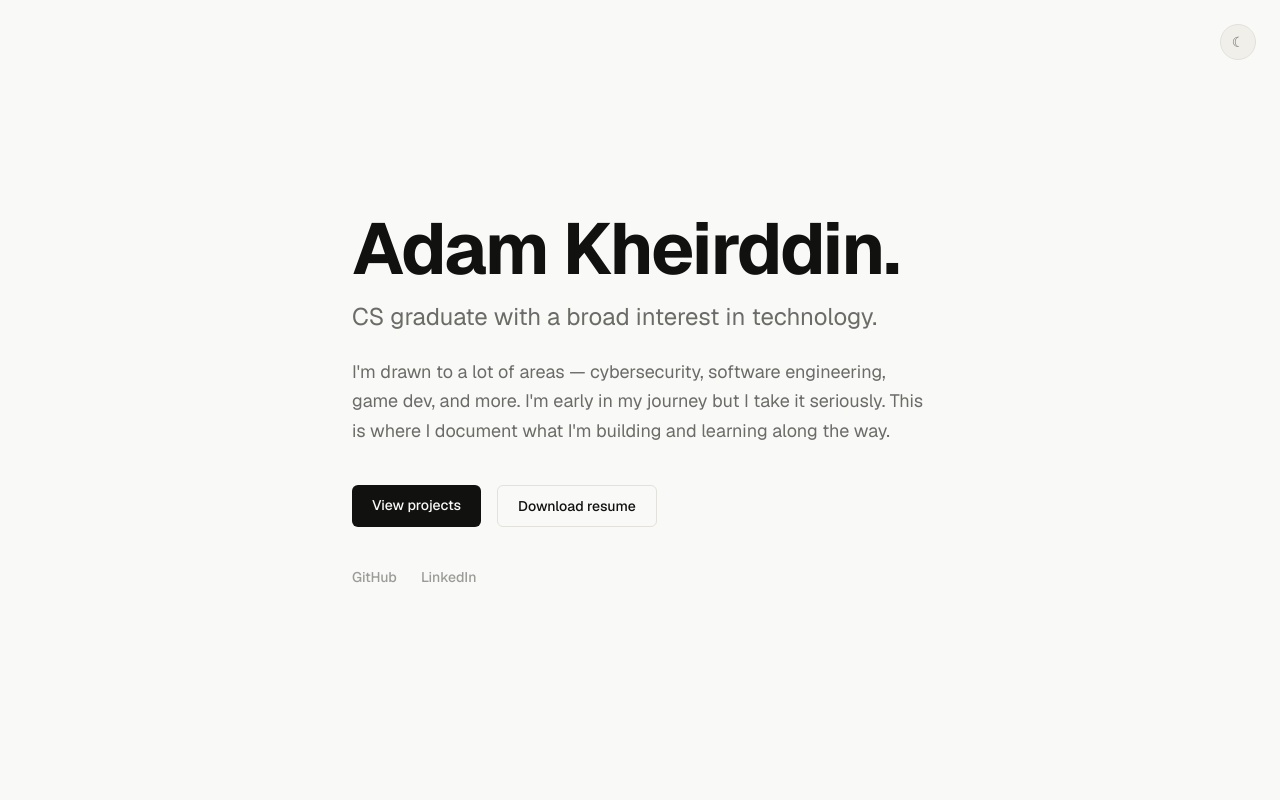
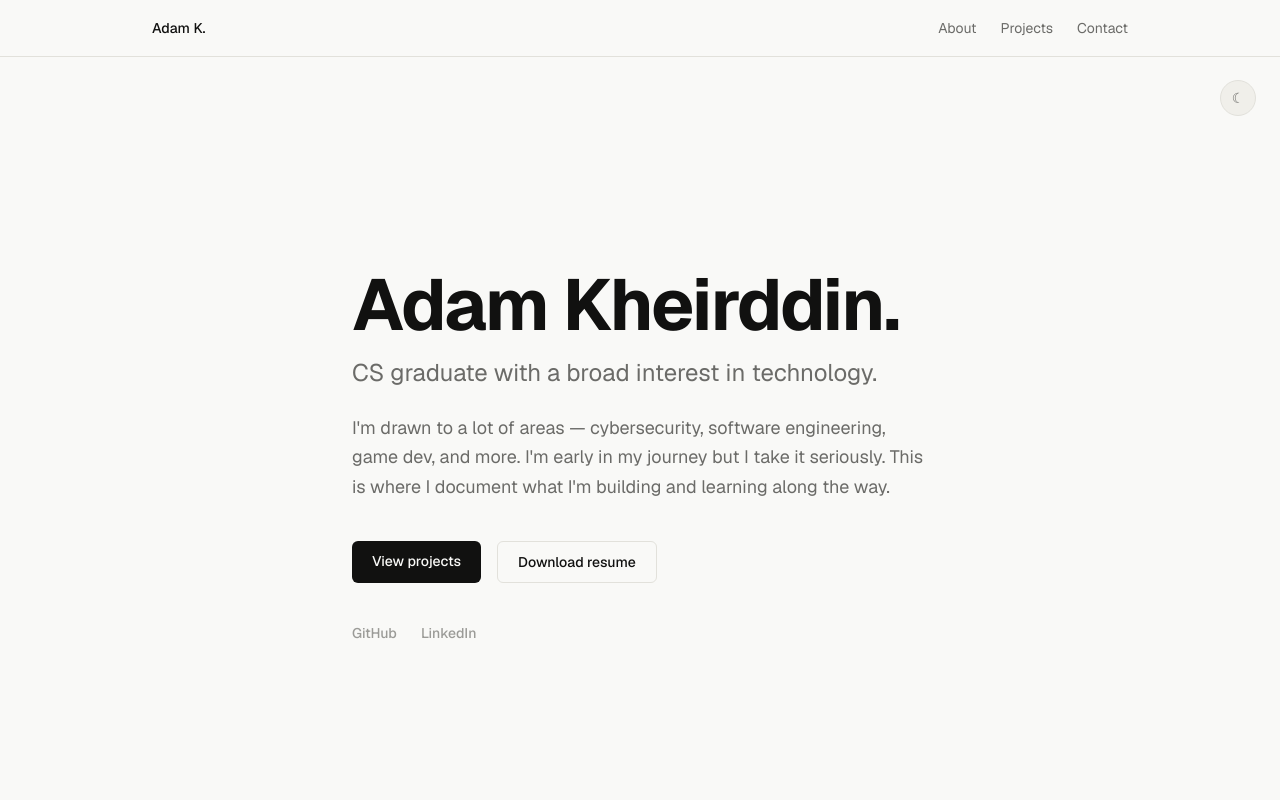
Before and after one commit to A12-arch/portfolio-web, a Next.js app: page / in a window 1280 px wide. Shown: the top 800 px of the page. Built offline with nearby package versions, Linux system fonts and the light colour scheme.

Commit message:
added Navbar.tsx, also upadated layout.tsx and page.tsx to accomidate for Navbar

```diff
--- a/src/app/layout.tsx
+++ b/src/app/layout.tsx
@@ -1,6 +1,8 @@
 import type { Metadata } from "next";
 import { Geist, Geist_Mono } from "next/font/google";
 import "./globals.css";
+import Navbar from "@/components/Navbar";
+
 
 const geistSans = Geist({
   variable: "--font-geist-sans",
@@ -39,9 +41,8 @@ export default function RootLayout({
           }}
         />
       </head>
-      <body
-        className={`${geistSans.variable} ${geistMono.variable} antialiased`}
-      >
+      <body className={`${geistSans.variable} ${geistMono.variable} antialiased`}>
+        <Navbar />
         {children}
       </body>
     </html>
--- a/src/app/page.tsx
+++ b/src/app/page.tsx
@@ -4,7 +4,7 @@ import Projects from "@/components/Projects"
 
 export default function Home() {
   return (
-    <main>
+    <main className="pt-14">
       <Hero />
       <About />
       <Projects />
--- /dev/null
+++ b/src/components/Navbar.tsx
@@ -0,0 +1,23 @@
+"use client";
+
+export default function Navbar() {
+    return (
+        <nav className="fixed top-0 left-0 right-0 z-50 border-b" style={{ borderColor: "var(--border)", backgroundColor: "var(--background)" }}>
+            <div className="max-w-5xl mx-auto px-6 h-14 flex items-center justify-between">
+
+                {/* Logo / name */}
+                <a href="/" className="text-sm font-medium" style={{ color: "var(--foreground)" }}>
+                    Adam K.
+                </a>
+
+                {/* Nav links */}
+                <div className="flex items-center gap-6">
+                    <a href="#about" className="text-sm hover:underline underline-offset-4" style={{ color: "var(--muted)" }}>About</a>
+                    <a href="#projects" className="text-sm hover:underline underline-offset-4" style={{ color: "var(--muted)" }}>Projects</a>
+                    <a href="#contact" className="text-sm hover:underline underline-offset-4" style={{ color: "var(--muted)" }}>Contact</a>
+                </div>
+
+            </div>
+        </nav>
+    )
+}
```
